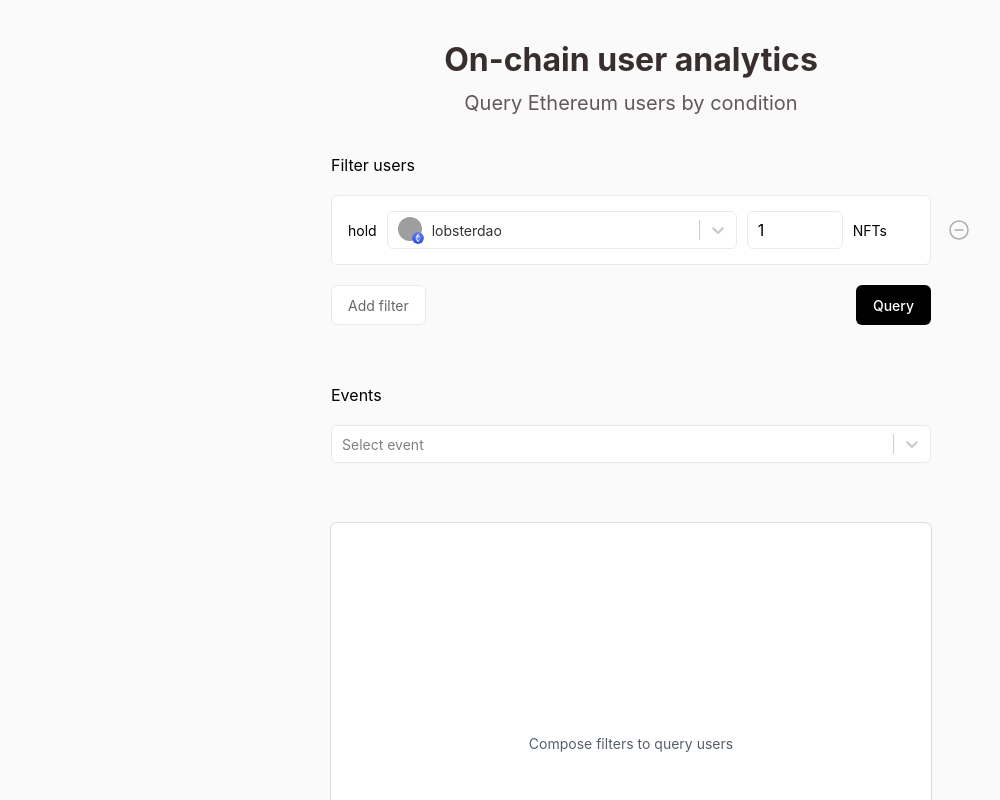
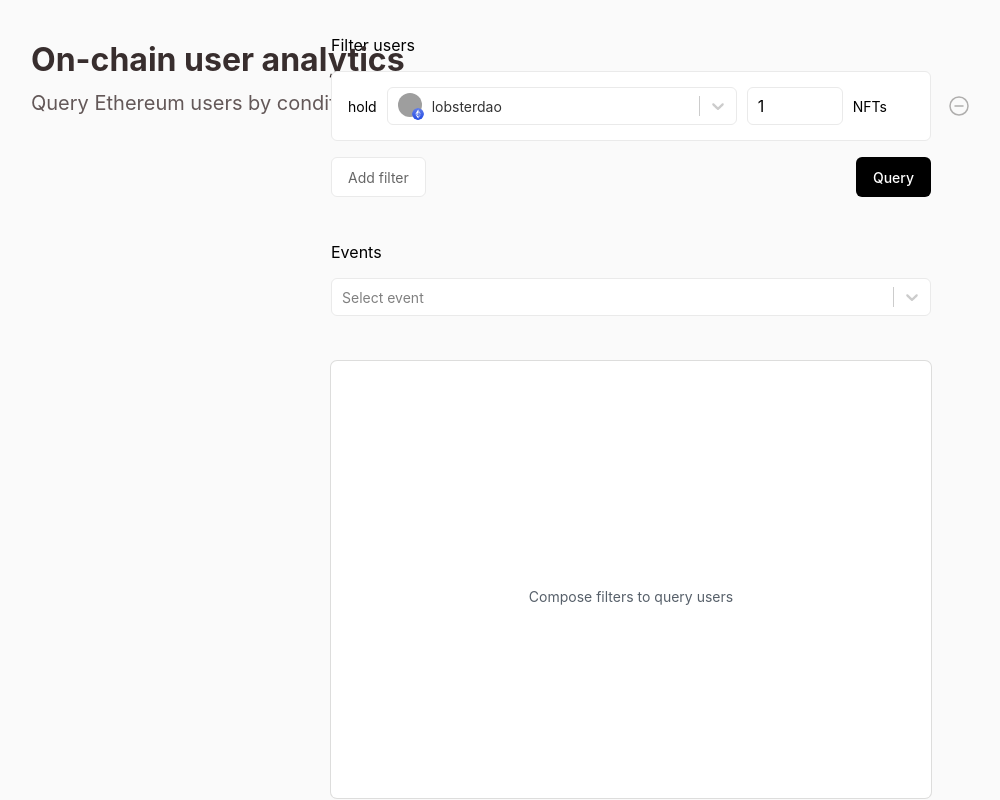
Before and after one commit to maamalama/frontend, a Next.js app: page / in a window 1280 px wide. Shown: the top 800 px of the page, without its empty margins (9-1009 px from the left). Built offline with nearby package versions, Linux system fonts and the light colour scheme; grey boxes are pictures that could not be loaded.

Commit message:
fix chart weird resizing, move heading to left

```diff
--- a/components/Chart.module.css
+++ b/components/Chart.module.css
@@ -1,6 +1,6 @@
 .chart {
   width: 600px;
-  min-height: 370px;
+  height: auto;
   padding: 16px;
   margin: 0px;
   box-sizing: border-box;
@@ -20,6 +20,7 @@
   font-size: 16px;
   line-height: 1.2;
   font-weight: 600;
+  height: 19px;
 }
 
 .body {
@@ -28,7 +29,7 @@
   display: flex;
   justify-content: center;
   align-items: center;
-  margin-top: 20px;
+  margin-top: 16px;
 
   font-size: 14px;
   line-height: 1.2;
--- a/pages/index.module.css
+++ b/pages/index.module.css
@@ -1,6 +1,5 @@
 .heading,
 .subheading {
-  text-align: center;
   margin: 0;
 }
 
@@ -44,7 +43,9 @@
 }
 
 .header {
-  padding: 40px 0;
+  position: absolute;
+  top: 40px;
+  left: 40px;
 }
 
 .h3 {
--- a/pages/index.tsx
+++ b/pages/index.tsx
@@ -30,8 +30,8 @@ const Index = () => {
         <h2 className={styles.subheading}>Query Ethereum users by condition</h2>
       </header>
       {/* {JSON.stringify(filters, null, 2)} */}
-      <main className={`${styles.column}`} style={{ gap: '60px' }}>
-        <div className={styles.column} style={{ gap: '20px' }}>
+      <main className={`${styles.column}`} style={{ gap: '45px', paddingTop: '35px' }}>
+        <div className={styles.column} style={{ gap: '16px' }}>
           <h3 className={styles.h3}>Filter users</h3>
           <div className={styles.list}>
             {filters.map((filter) => {
@@ -68,7 +68,7 @@ const Index = () => {
             </button>
           </div>
         </div>
-        <div className={styles.column} style={{ gap: '20px' }}>
+        <div className={styles.column} style={{ gap: '16px' }}>
           <h3 className={styles.h3}>Events</h3>
           <Select
             placeholder="Select event"
```
